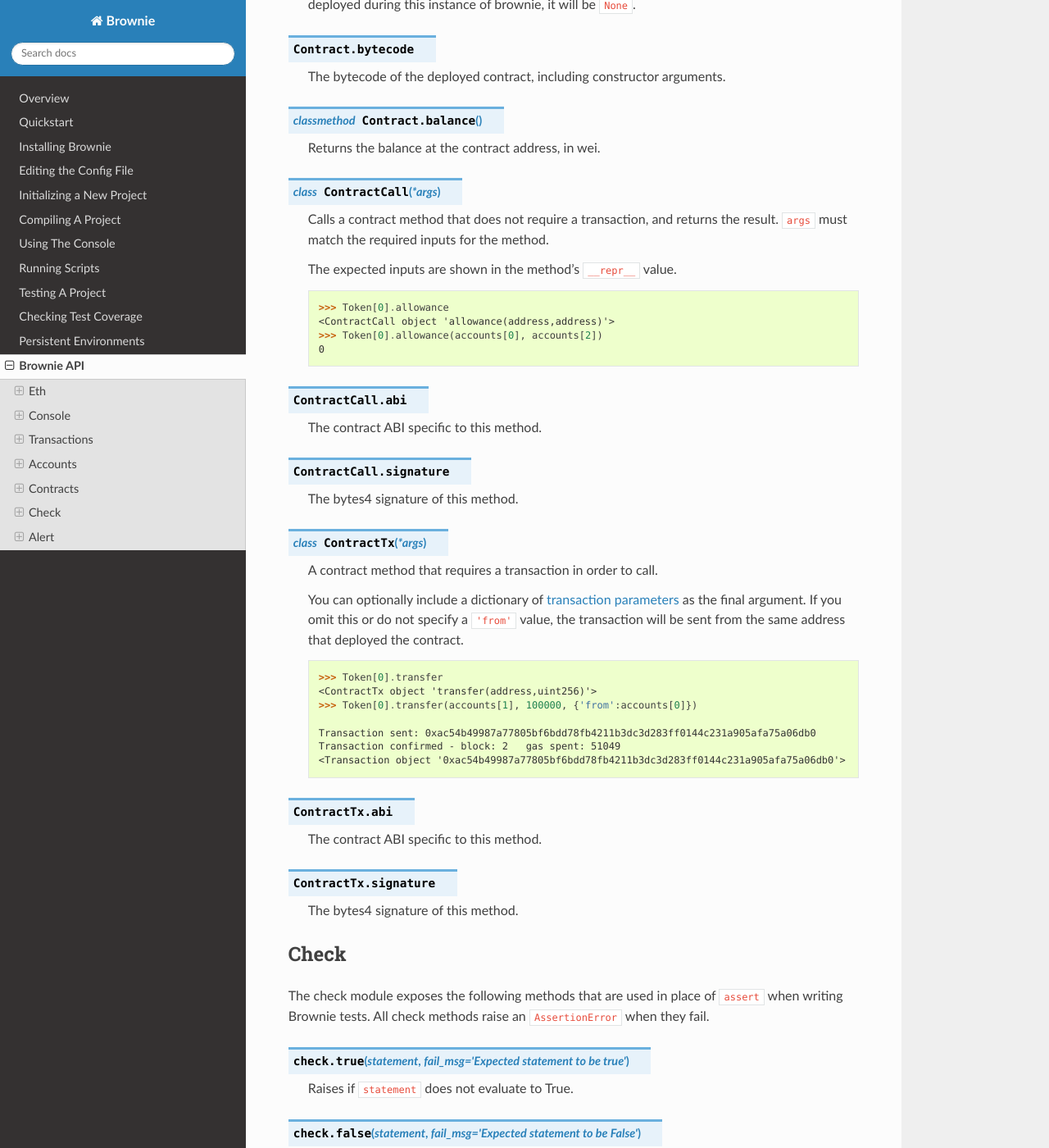
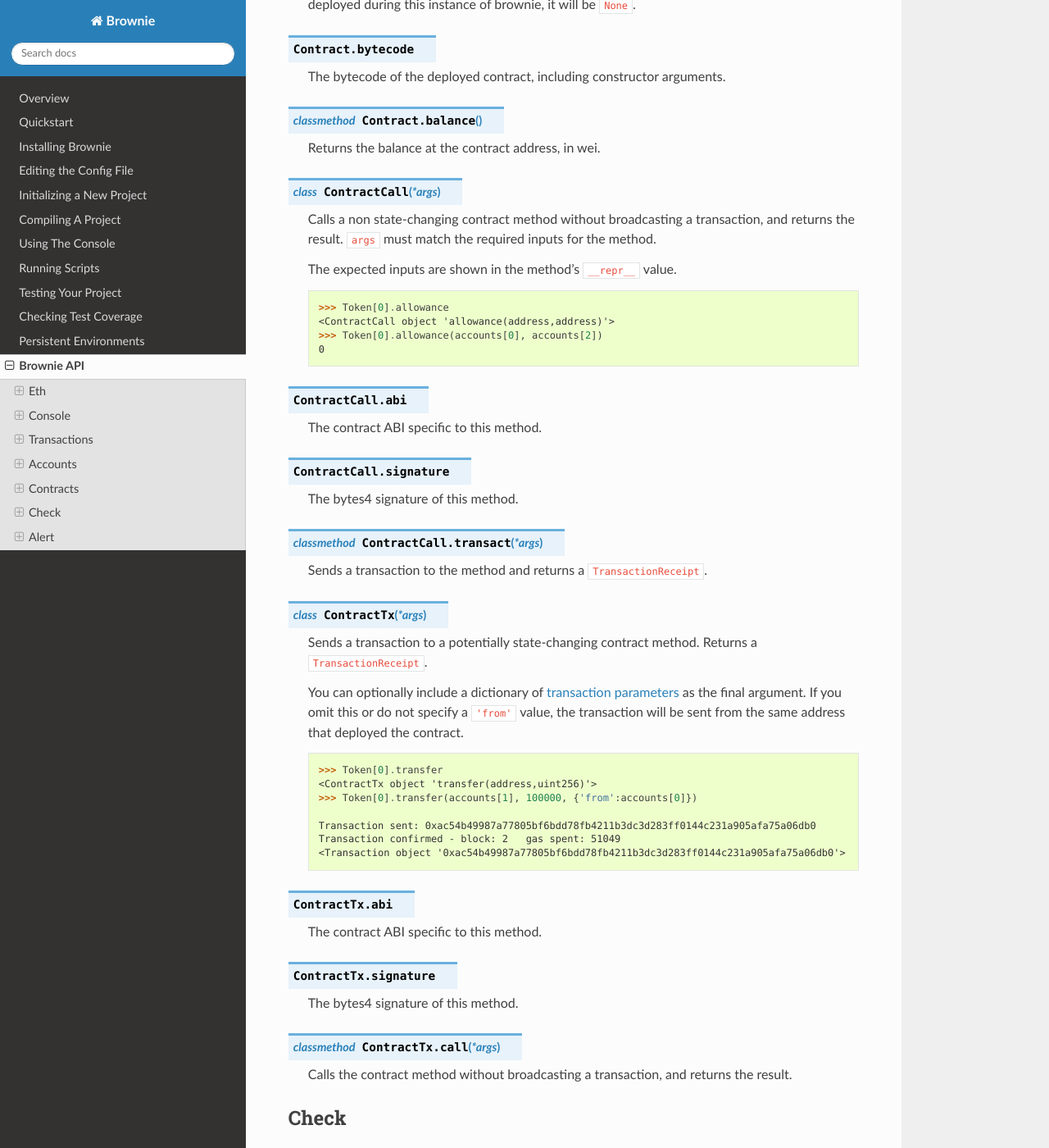
Before and after one commit to eth-brownie/brownie, a Sphinx documentation site: the page built from docs/api.rst, in a window 1280 px wide and 1400 px high, scrolled down 8592 px. Shown: the whole window at 82% size. Built offline with Sphinx 7.4.7 and the Read the Docs theme 2.0.0, drawn with Linux system fonts in a browser that asks for light colours.

Commit message:
updated docs

```diff
--- a/docs/api.rst
+++ b/docs/api.rst
@@ -388,7 +388,7 @@
 
 .. py:class:: ContractCall(*args)
 
-    Calls a contract method that does not require a transaction, and returns the result. ``args`` must match the required inputs for the method.
+    Calls a non state-changing contract method without broadcasting a transaction, and returns the result. ``args`` must match the required inputs for the method.
 
     The expected inputs are shown in the method's ``__repr__`` value.
 
@@ -407,9 +407,13 @@
 
     The bytes4 signature of this method.
 
+.. py:classmethod:: ContractCall.transact(*args)
+
+    Sends a transaction to the method and returns a ``TransactionReceipt``.
+
 .. py:class:: ContractTx(*args)
 
-    A contract method that requires a transaction in order to call.
+    Sends a transaction to a potentially state-changing contract method. Returns a ``TransactionReceipt``.
 
     You can optionally include a dictionary of `transaction parameters <https://web3py.readthedocs.io/en/stable/web3.eth.html#web3.eth.Eth.sendTransaction>`__ as the final argument. If you omit this or do not specify a ``'from'`` value, the transaction will be sent from the same address that deployed the contract.
 
@@ -430,6 +434,10 @@
 .. py:attribute:: ContractTx.signature
 
     The bytes4 signature of this method.
+
+.. py:classmethod:: ContractTx.call(*args)
+
+    Calls the contract method without broadcasting a transaction, and returns the result.
 
 .. _api_check:
 
```
Also changed, not shown: docs/config.rst (+12 -0 lines), docs/tests.rst (+38 -5 lines).
